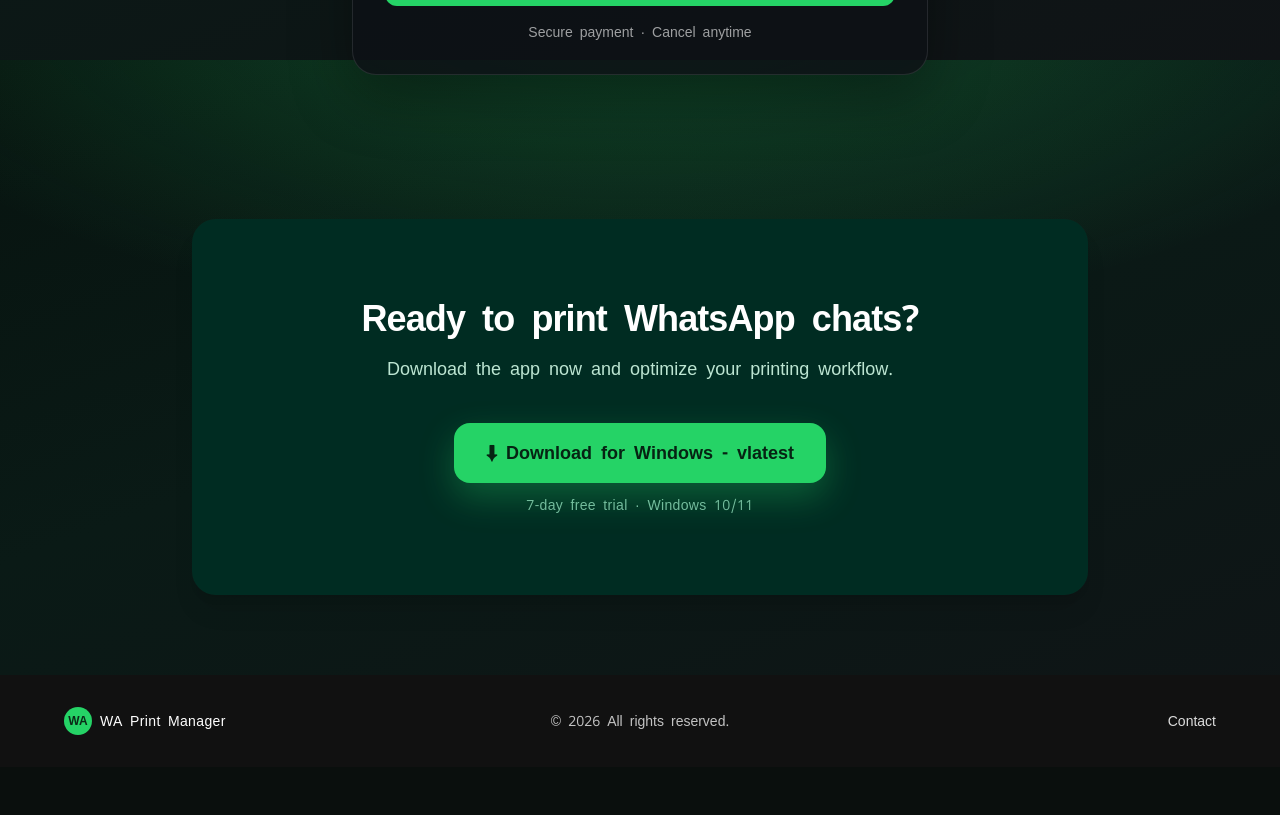
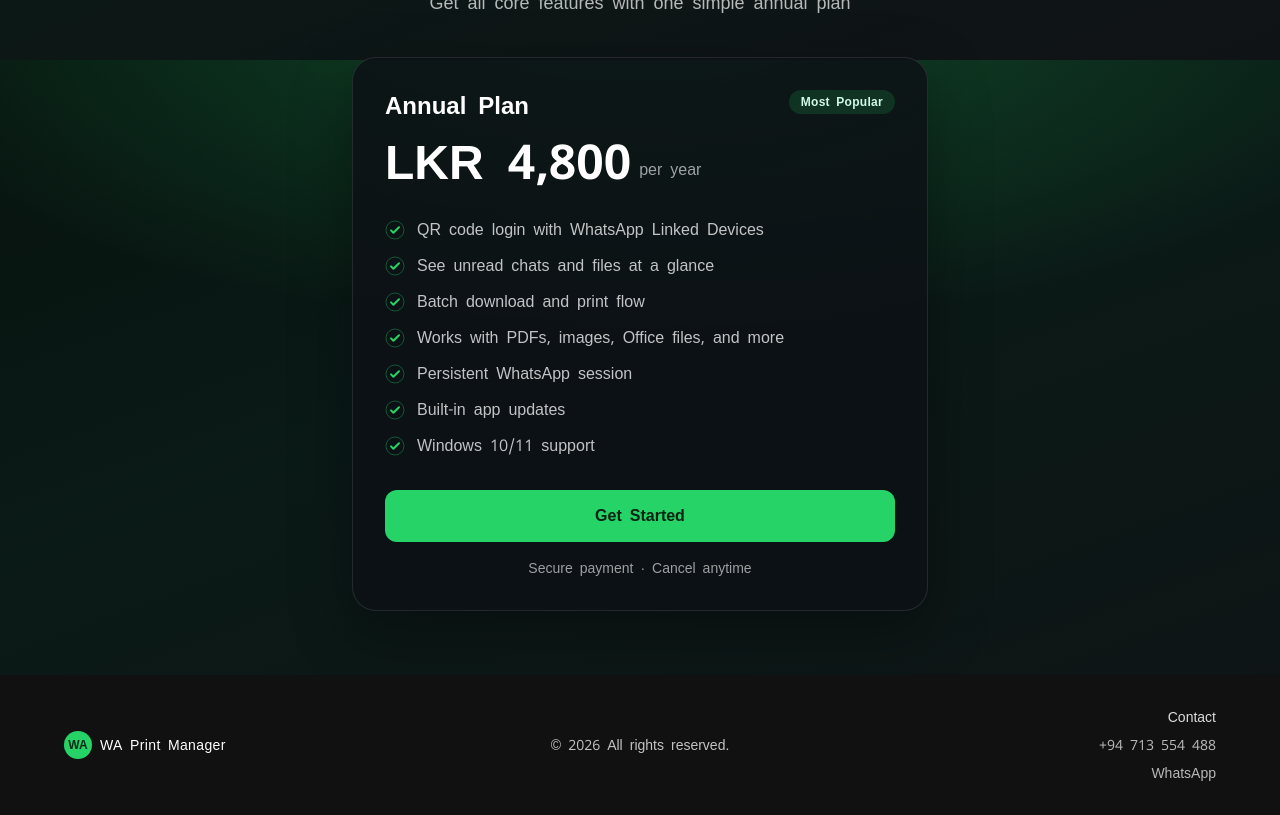
Before and after one commit to gayanbiz/Whatsapp_Website, a Next.js app: page / in a window 1280 px wide. Shown: the part 4740-5555 px from the top of the page. Before the commit the page ends 5507 px from the top, so only its background shows below. Built offline with nearby package versions, Linux system fonts and the light colour scheme; no server answers.

Commit message:
feat: Add contact links to footer and reorder Pricing component in PageClient

```diff
--- a/src/components/Footer.tsx
+++ b/src/components/Footer.tsx
@@ -36,6 +36,20 @@ export function Footer({ t }: FooterProps) {
           >
             {contact}
           </a>
+          <a
+            href="tel:+94713554488"
+            className="text-white/70 transition-colors hover:text-[#25D366]"
+          >
+            +94 713 554 488
+          </a>
+          <a
+            href="https://wa.me/94713554488"
+            target="_blank"
+            rel="noopener noreferrer"
+            className="text-white/70 transition-colors hover:text-[#25D366]"
+          >
+            WhatsApp
+          </a>
         </div>
       </div>
     </footer>
--- a/src/components/PageClient.tsx
+++ b/src/components/PageClient.tsx
@@ -20,8 +20,8 @@ export function PageClient({ version, downloadUrl }: PageClientProps) {
       <main className="flex-1">
         <Hero t={t} version={version} />
         <HowToUse t={t} />
+        <DownloadCTA t={t} version={version} downloadUrl={downloadUrl} />
         <Pricing t={t} downloadUrl={downloadUrl} />
-        <DownloadCTA t={t} version={version} downloadUrl={downloadUrl} />
       </main>
       <Footer t={t} />
     </div>
```
